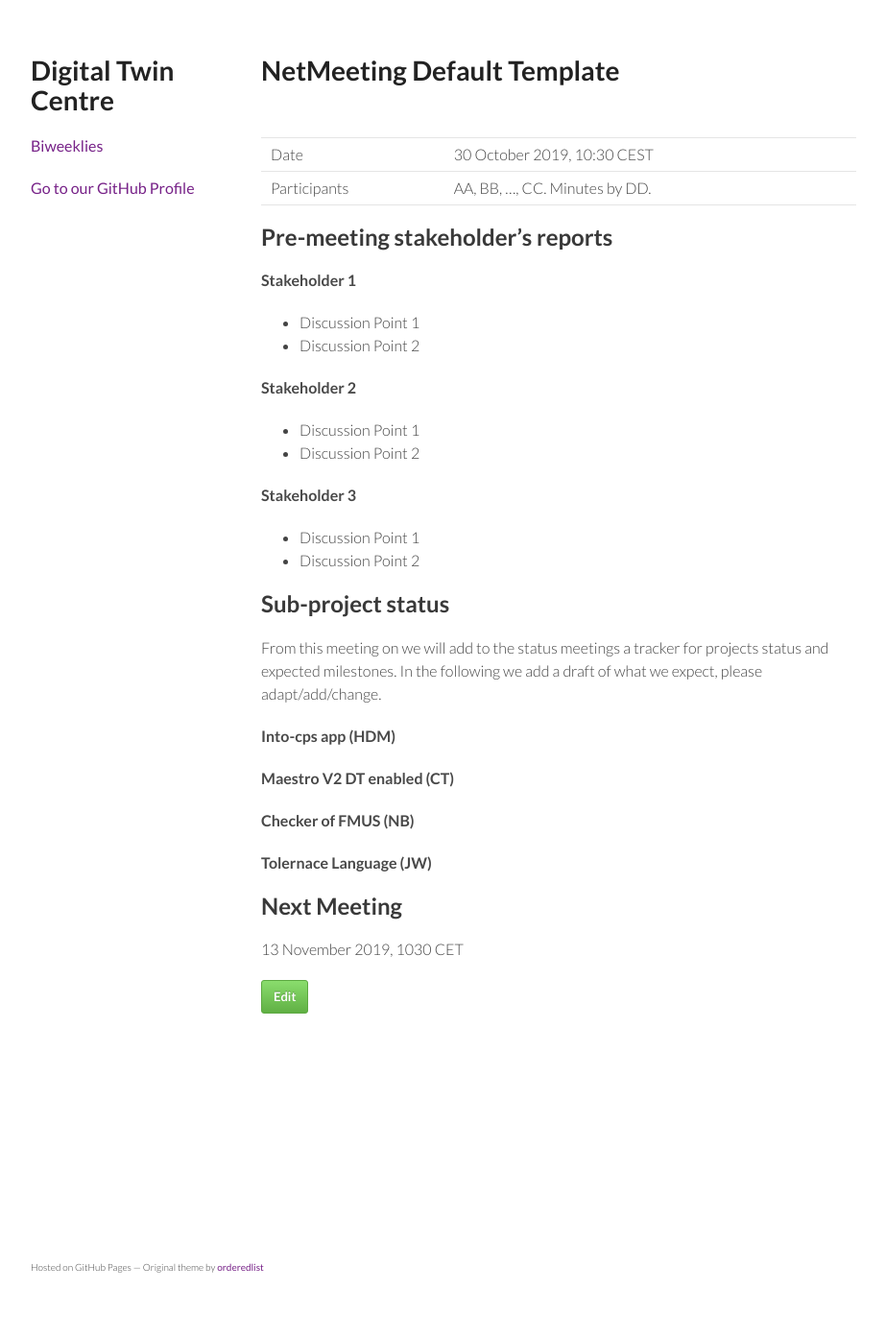
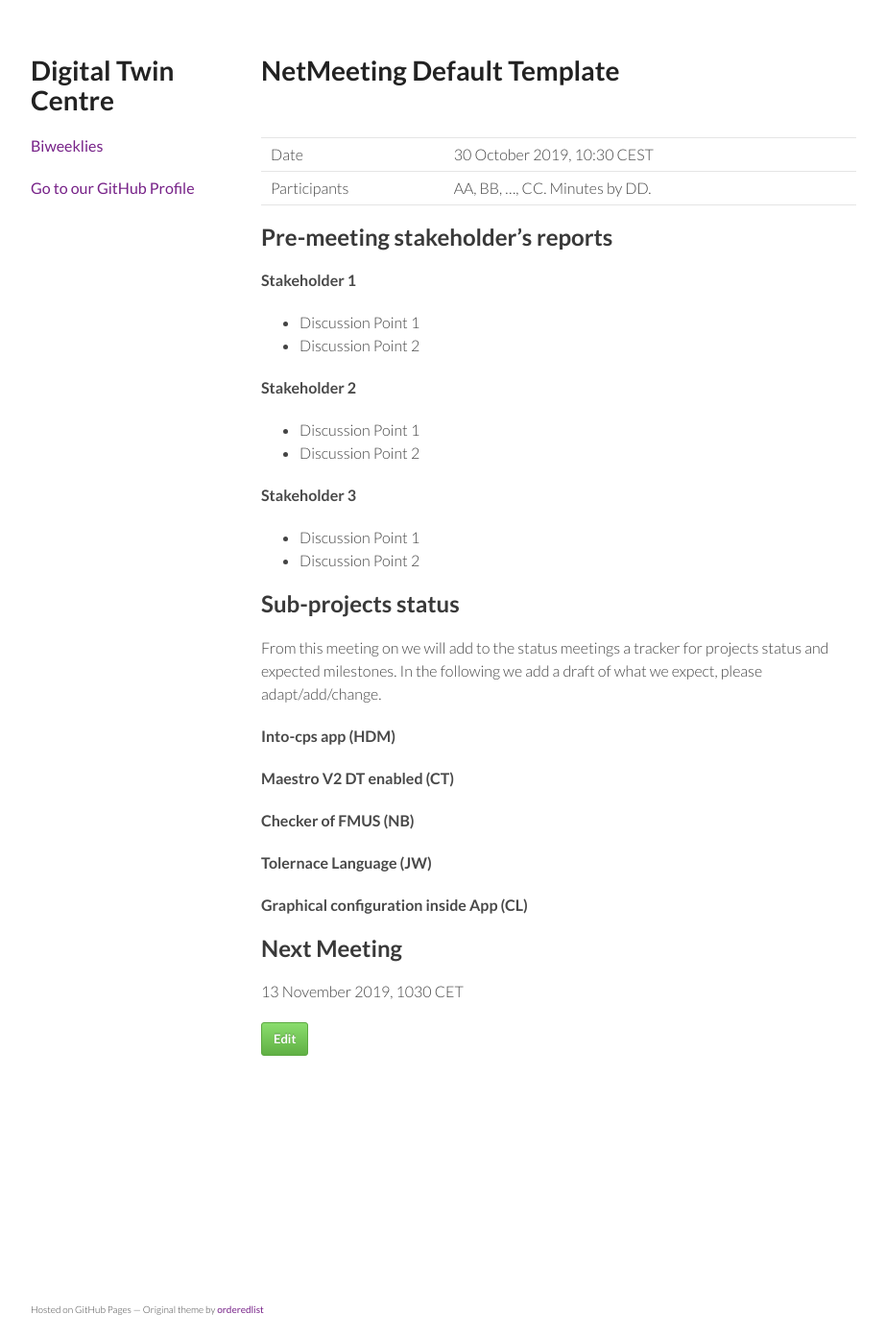
Before and after one commit to digitaltwincentre/digitaltwincentre.github.io, a Jekyll site: the page built from _biweeklies/Biweekly-7.md, in a window 1280 px wide. Shown: the whole page at 96% size, without its empty margins (178-1101 px from the left). Built offline with Jekyll 4.4.1, drawn with Linux system fonts in a browser that asks for light colours; nearby versions of some CDN libraries; before the commit the page ends 1350 px from its top, so only the background shows below that.

Commit message:
Update Biweekly-7.md

```diff
--- a/_biweeklies/Biweekly-7.md
+++ b/_biweeklies/Biweekly-7.md
@@ -35,7 +35,7 @@ private information must be stored elsewhere.  -->
 * Discussion Point 2
 
 
-## Sub-project status
+## Sub-projects status
 
 From this meeting on we will add to the status meetings a tracker
 for projects status and expected milestones. In the following we
@@ -49,6 +49,7 @@ add a draft of what we expect, please adapt/add/change.
 
 #### Tolernace Language (JW)
 
+#### Graphical configuration inside App (CL)
 
 
 Next Meeting
```
